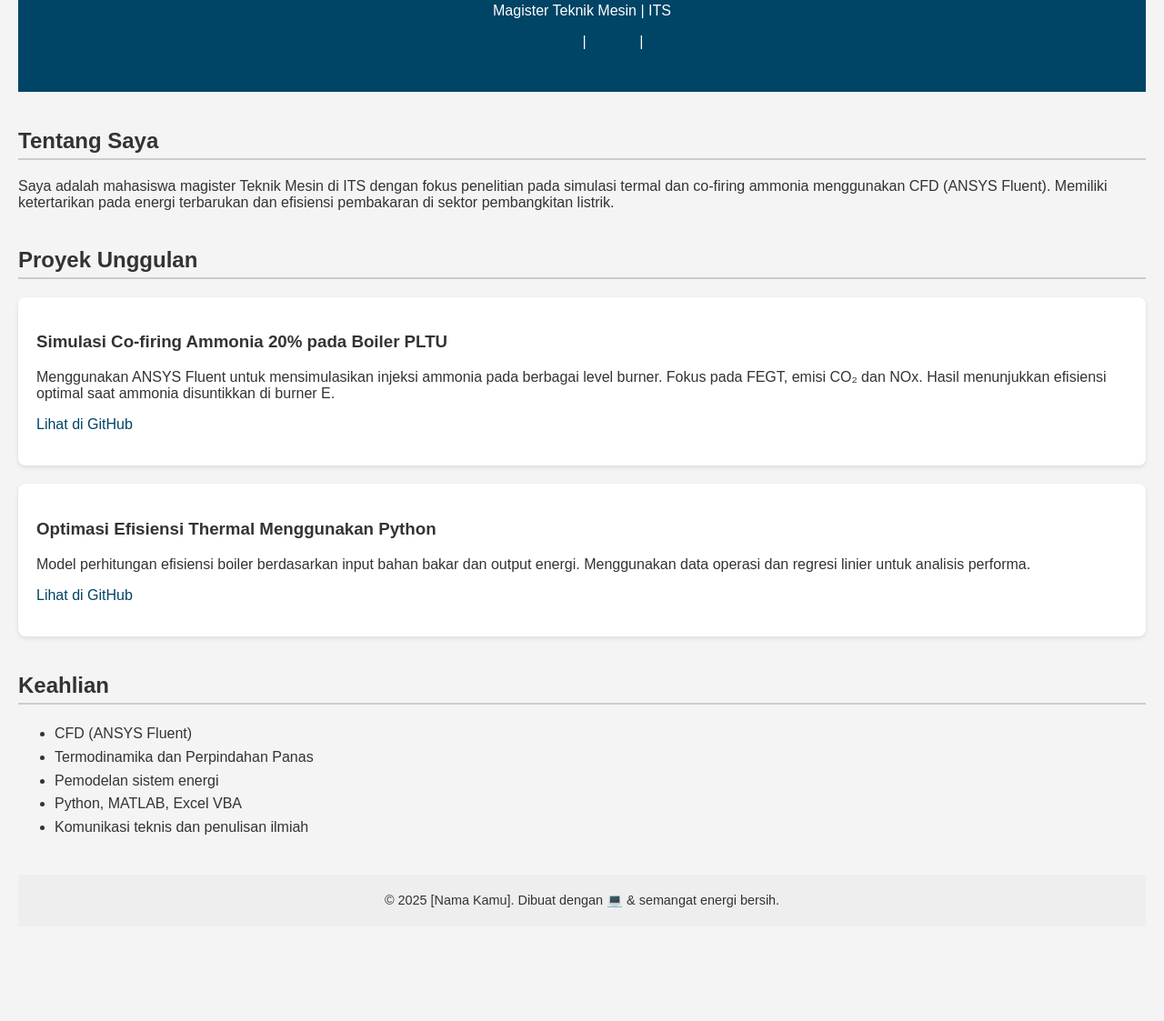
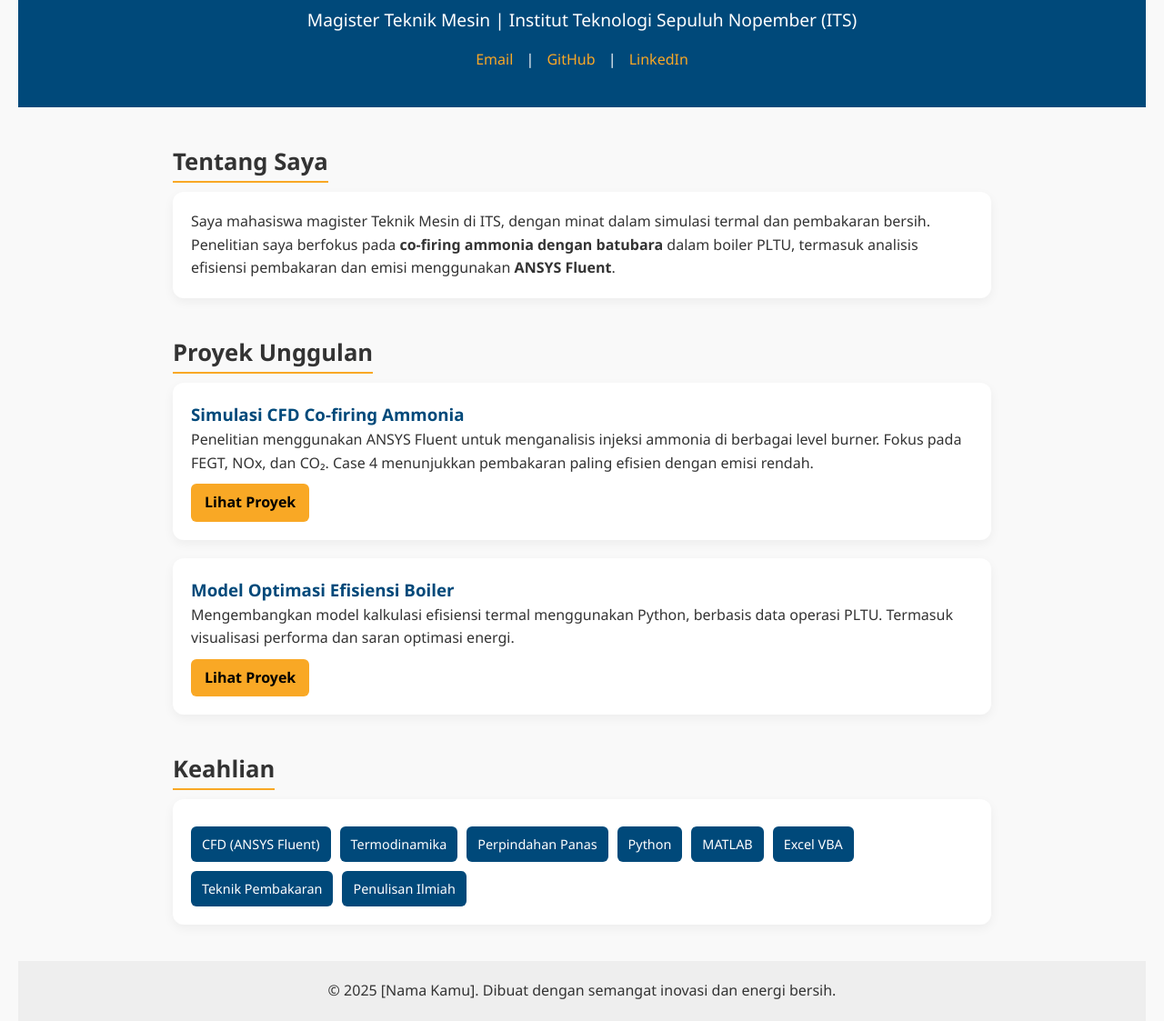
Before and after one commit to AkmalErsa/AkmalErsa, a plain HTML site: page index.html in a window 1280 px wide. Shown: the part 107-1230 px from the top of the page at 91% size. Before the commit the page ends 1126 px from the top, so only its background shows below. Drawn offline with Linux system fonts and the light colour scheme.

Commit message:
Update index.html

```diff
--- a/index.html
+++ b/index.html
@@ -2,51 +2,113 @@
 <html lang="id">
 <head>
   <meta charset="UTF-8" />
-  <meta name="viewport" content="width=device-width, initial-scale=1.0"/>
-  <title>Portofolio - [Nama Kamu]</title>
+  <meta name="viewport" content="width=device-width, initial-scale=1.0" />
+  <title>Portofolio | [Nama Kamu]</title>
   <style>
+    :root {
+      --primary: #00497a;
+      --accent: #f9a825;
+      --bg: #f9f9f9;
+      --text: #333;
+      --card-bg: white;
+    }
+
+    * {
+      box-sizing: border-box;
+      margin: 0;
+      padding: 0;
+    }
+
     body {
-      font-family: Arial, sans-serif;
-      margin: 0;
+      font-family: 'Segoe UI', Tahoma, Geneva, Verdana, sans-serif;
+      background-color: var(--bg);
+      color: var(--text);
+      line-height: 1.6;
       padding: 0 20px;
-      background: #f4f4f4;
-      color: #333;
     }
+
     header {
-      background: #004466;
+      background-color: var(--primary);
       color: white;
-      padding: 30px 0;
+      padding: 40px 20px;
       text-align: center;
     }
+
+    header h1 {
+      font-size: 2.5em;
+    }
+
+    header p {
+      font-size: 1.2em;
+      margin-top: 10px;
+    }
+
+    nav {
+      margin-top: 15px;
+    }
+
+    nav a {
+      color: var(--accent);
+      text-decoration: none;
+      margin: 0 10px;
+    }
+
     section {
-      margin: 40px 0;
+      max-width: 900px;
+      margin: 40px auto;
     }
+
     h2 {
-      border-bottom: 2px solid #ccc;
-      padding-bottom: 5px;
+      font-size: 1.6em;
+      margin-bottom: 10px;
+      border-bottom: 2px solid var(--accent);
+      display: inline-block;
     }
-    ul {
-      line-height: 1.6;
+
+    .project, .card {
+      background-color: var(--card-bg);
+      border-radius: 12px;
+      padding: 20px;
+      margin-bottom: 20px;
+      box-shadow: 0 4px 12px rgba(0, 0, 0, 0.05);
     }
-    .project {
-      background: white;
-      padding: 20px;
-      border-radius: 8px;
-      margin-bottom: 20px;
-      box-shadow: 0 2px 5px rgba(0,0,0,0.1);
+
+    .project h3 {
+      color: var(--primary);
     }
+
+    a.button {
+      display: inline-block;
+      padding: 8px 15px;
+      background-color: var(--accent);
+      color: #000;
+      border-radius: 6px;
+      text-decoration: none;
+      margin-top: 10px;
+      font-weight: bold;
+    }
+
+    ul.skills {
+      list-style: none;
+      display: flex;
+      flex-wrap: wrap;
+      gap: 10px;
+      margin-top: 10px;
+    }
+
+    ul.skills li {
+      background-color: var(--primary);
+      color: white;
+      padding: 8px 12px;
+      border-radius: 6px;
+      font-size: 0.9em;
+    }
+
     footer {
       text-align: center;
       padding: 20px;
-      background: #eee;
-      font-size: 0.9em;
-    }
-    a {
-      color: #004466;
-      text-decoration: none;
-    }
-    a:hover {
-      text-decoration: underline;
+      background-color: #eee;
+      margin-top: 40px;
     }
   </style>
 </head>
@@ -54,45 +116,56 @@
 
 <header>
   <h1>[Nama Kamu]</h1>
-  <p>Magister Teknik Mesin | ITS</p>
-  <p><a href="mailto:kamu@email.com">kamu@email.com</a> | <a href="https://github.com/namakamu" target="_blank">GitHub</a> | <a href="https://linkedin.com/in/namakamu" target="_blank">LinkedIn</a></p>
+  <p>Magister Teknik Mesin | Institut Teknologi Sepuluh Nopember (ITS)</p>
+  <nav>
+    <a href="mailto:kamu@email.com">Email</a> |
+    <a href="https://github.com/namakamu" target="_blank">GitHub</a> |
+    <a href="https://linkedin.com/in/namakamu" target="_blank">LinkedIn</a>
+  </nav>
 </header>
 
 <section>
   <h2>Tentang Saya</h2>
-  <p>Saya adalah mahasiswa magister Teknik Mesin di ITS dengan fokus penelitian pada simulasi termal dan co-firing ammonia menggunakan CFD (ANSYS Fluent). Memiliki ketertarikan pada energi terbarukan dan efisiensi pembakaran di sektor pembangkitan listrik.</p>
+  <div class="card">
+    <p>Saya mahasiswa magister Teknik Mesin di ITS, dengan minat dalam simulasi termal dan pembakaran bersih. Penelitian saya berfokus pada <strong>co-firing ammonia dengan batubara</strong> dalam boiler PLTU, termasuk analisis efisiensi pembakaran dan emisi menggunakan <strong>ANSYS Fluent</strong>.</p>
+  </div>
 </section>
 
 <section>
   <h2>Proyek Unggulan</h2>
 
   <div class="project">
-    <h3>Simulasi Co-firing Ammonia 20% pada Boiler PLTU</h3>
-    <p>Menggunakan ANSYS Fluent untuk mensimulasikan injeksi ammonia pada berbagai level burner. Fokus pada FEGT, emisi CO₂ dan NOx. Hasil menunjukkan efisiensi optimal saat ammonia disuntikkan di burner E.</p>
-    <p><a href="https://github.com/namakamu/project-cofiring">Lihat di GitHub</a></p>
+    <h3>Simulasi CFD Co-firing Ammonia</h3>
+    <p>Penelitian menggunakan ANSYS Fluent untuk menganalisis injeksi ammonia di berbagai level burner. Fokus pada FEGT, NOx, dan CO₂. Case 4 menunjukkan pembakaran paling efisien dengan emisi rendah.</p>
+    <a class="button" href="https://github.com/namakamu/project-cofiring" target="_blank">Lihat Proyek</a>
   </div>
 
   <div class="project">
-    <h3>Optimasi Efisiensi Thermal Menggunakan Python</h3>
-    <p>Model perhitungan efisiensi boiler berdasarkan input bahan bakar dan output energi. Menggunakan data operasi dan regresi linier untuk analisis performa.</p>
-    <p><a href="https://github.com/namakamu/thermal-efficiency">Lihat di GitHub</a></p>
+    <h3>Model Optimasi Efisiensi Boiler</h3>
+    <p>Mengembangkan model kalkulasi efisiensi termal menggunakan Python, berbasis data operasi PLTU. Termasuk visualisasi performa dan saran optimasi energi.</p>
+    <a class="button" href="https://github.com/namakamu/thermal-efficiency" target="_blank">Lihat Proyek</a>
   </div>
 
 </section>
 
 <section>
   <h2>Keahlian</h2>
-  <ul>
-    <li>CFD (ANSYS Fluent)</li>
-    <li>Termodinamika dan Perpindahan Panas</li>
-    <li>Pemodelan sistem energi</li>
-    <li>Python, MATLAB, Excel VBA</li>
-    <li>Komunikasi teknis dan penulisan ilmiah</li>
-  </ul>
+  <div class="card">
+    <ul class="skills">
+      <li>CFD (ANSYS Fluent)</li>
+      <li>Termodinamika</li>
+      <li>Perpindahan Panas</li>
+      <li>Python</li>
+      <li>MATLAB</li>
+      <li>Excel VBA</li>
+      <li>Teknik Pembakaran</li>
+      <li>Penulisan Ilmiah</li>
+    </ul>
+  </div>
 </section>
 
 <footer>
-  &copy; 2025 [Nama Kamu]. Dibuat dengan 💻 & semangat energi bersih.
+  &copy; 2025 [Nama Kamu]. Dibuat dengan semangat inovasi dan energi bersih.
 </footer>
 
 </body>
```
